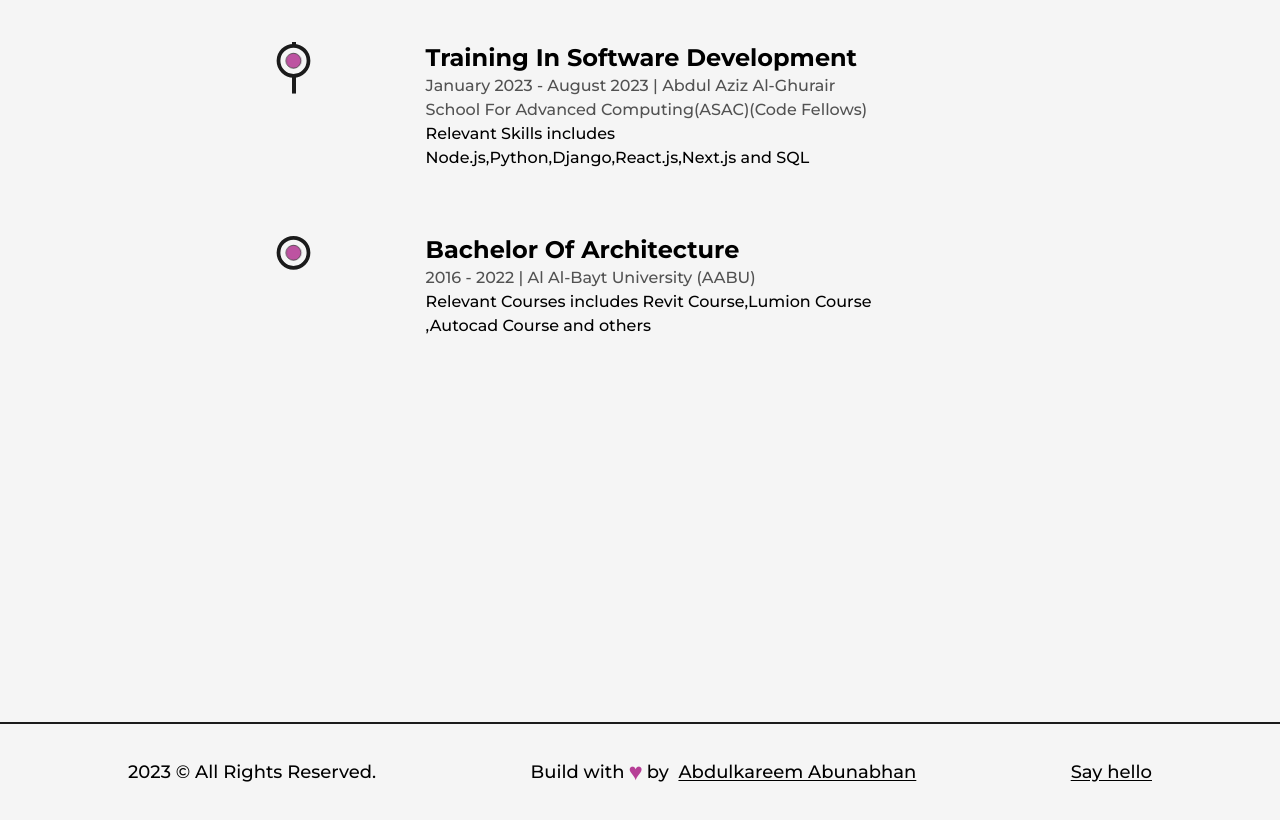
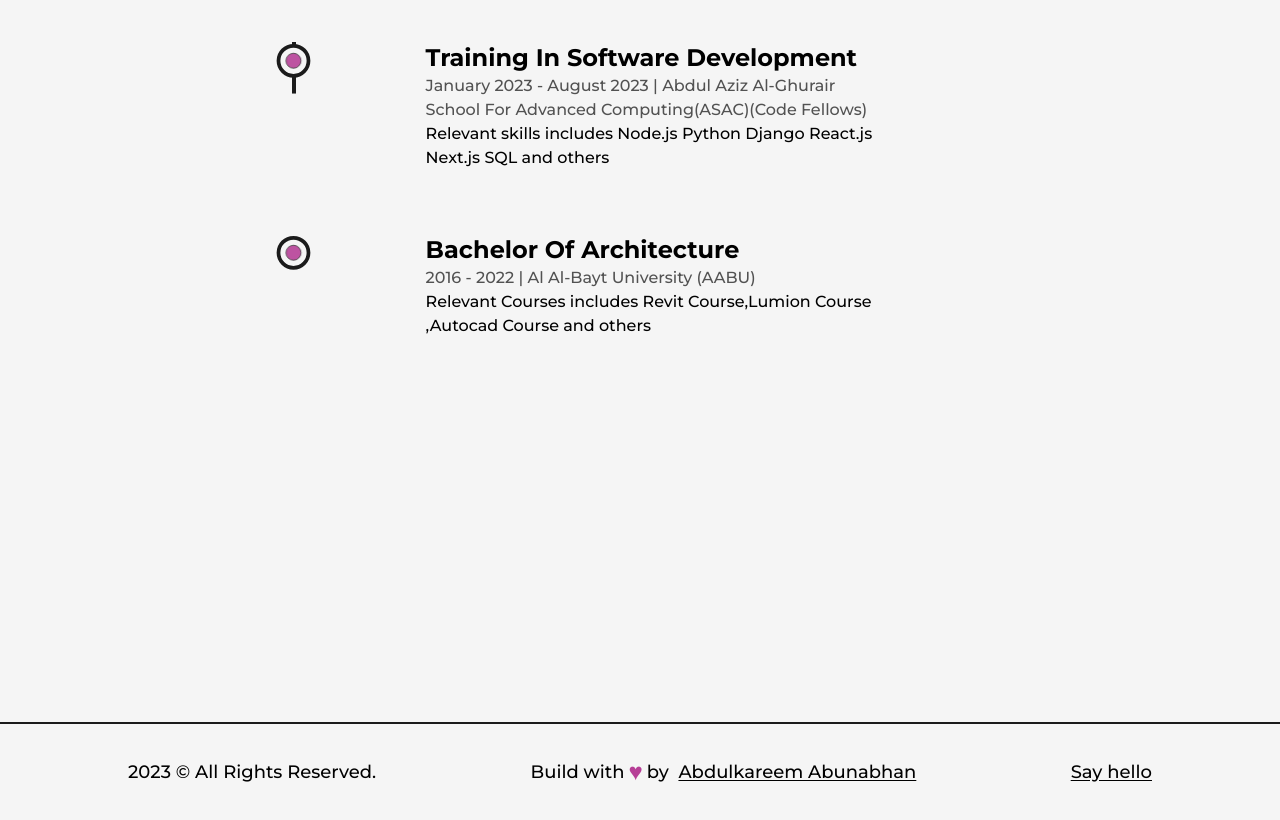
Before and after one commit to abdulkareemAbunabhan/my-portfolio, a Next.js app: page /about in a window 1280 px wide. Shown: the part 3500-4320 px from the top of the page. Built offline with nearby package versions, Linux system fonts and the light colour scheme.

Commit message:
fixed edu and about

```diff
--- a/src/components/Education.js
+++ b/src/components/Education.js
@@ -42,7 +42,7 @@ const Education = () => {
             type={"Training in software development"}
             time="January 2023 - August 2023"
             place="Abdul Aziz Al-Ghurair School for Advanced Computing(ASAC)(Code Fellows)"
-            info="Relevant Skills includes Node.js,Python,Django,React.js,Next.js and SQL"
+            info="Relevant skills includes Node.js Python Django React.js Next.js SQL and others"
           />
           <Details
             type={"Bachelor of Architecture"}
```
